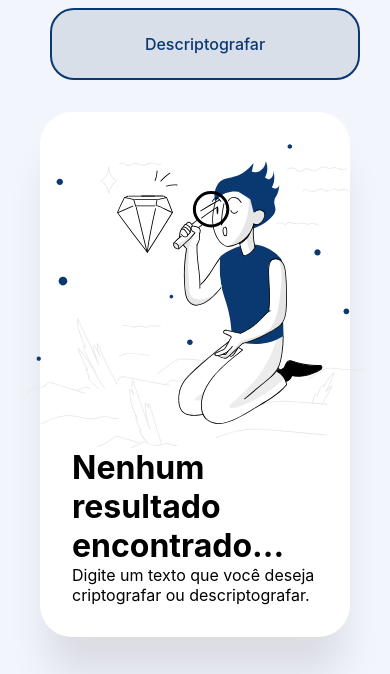
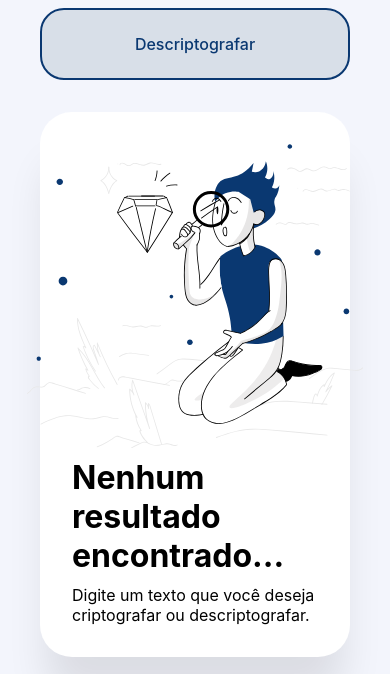
Before and after one commit to elianoliver/Codificacao---DesafioAlura1, a plain HTML site: page index.html in a window 390 px wide. Shown: the part 686-1360 px from the top of the page. Drawn offline with Linux system fonts and the light colour scheme.

Commit message:
bugfix resultado

```diff
--- a/css/breakpoints.css
+++ b/css/breakpoints.css
@@ -1,6 +1,7 @@
 @media screen and (max-width: 1024px) {
     main {
         flex-direction: column;
+        align-items: center;
         gap: 32px;
     }
 
--- a/css/style.css
+++ b/css/style.css
@@ -97,6 +97,8 @@ main {
 
 #resultado{
 	box-shadow: 0px 44px 40px -7px rgba(0, 0, 0, 0.1);
+	padding: 10px;
+	gap: 10px;
 }
 
 textarea::placeholder {
```
